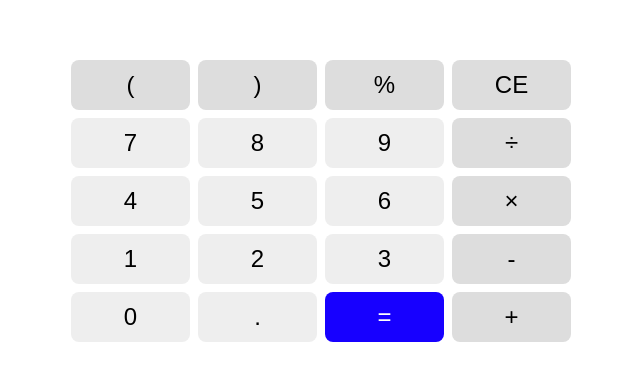
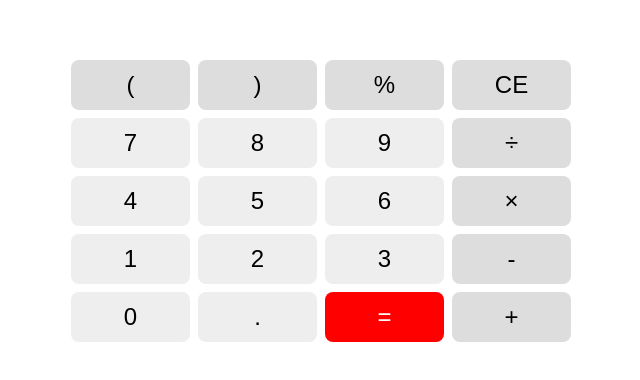
Before and after one commit to hayato-kobe-pro/calculator, a Nuxt app: page / in a window 1280 px wide. Shown: the top 380 px of the page, without its empty margins (319-959 px from the left). Built offline with nearby package versions, Linux system fonts and the light colour scheme.

Commit message:
coloの修正

```diff
--- a/app.vue
+++ b/app.vue
@@ -50,7 +50,7 @@
     background: #EEEEEE;
   }
   .btn.equal_btn {
-    background: #1700FF;
+    background: red;
     color: #FFFFFF;
   }
 </style>
```
